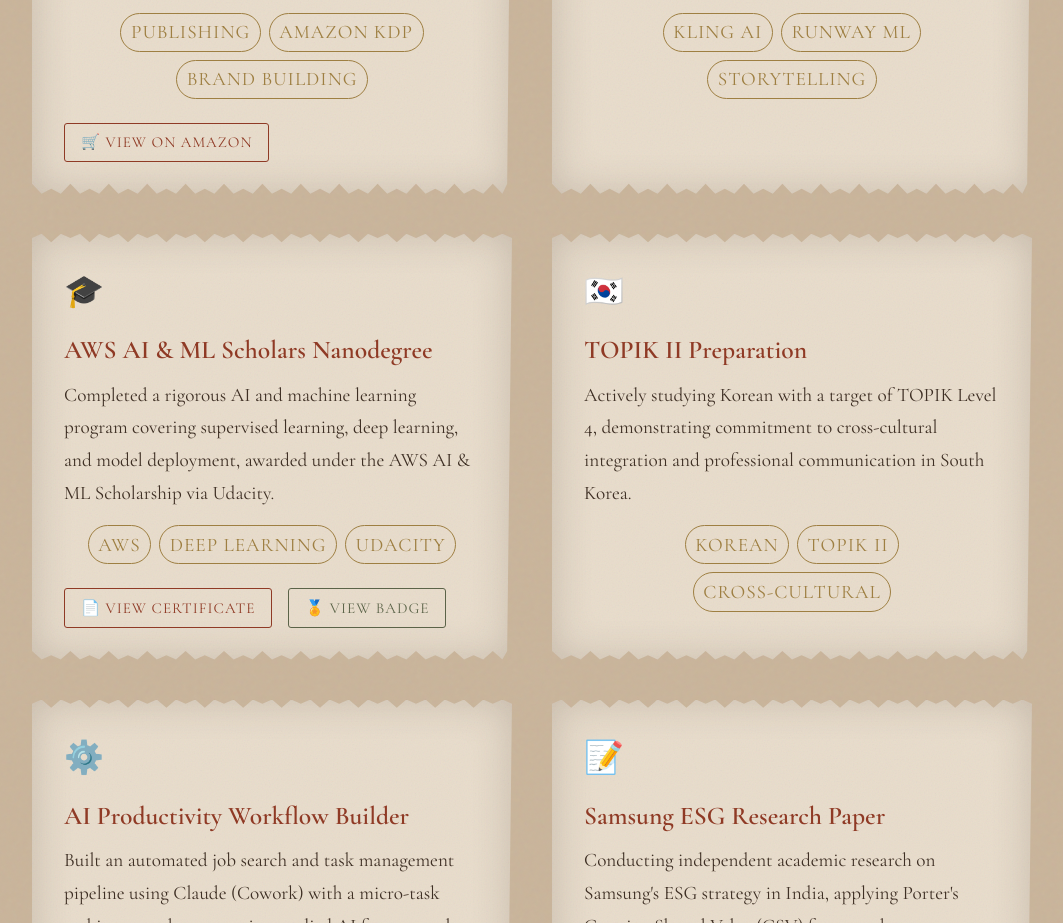
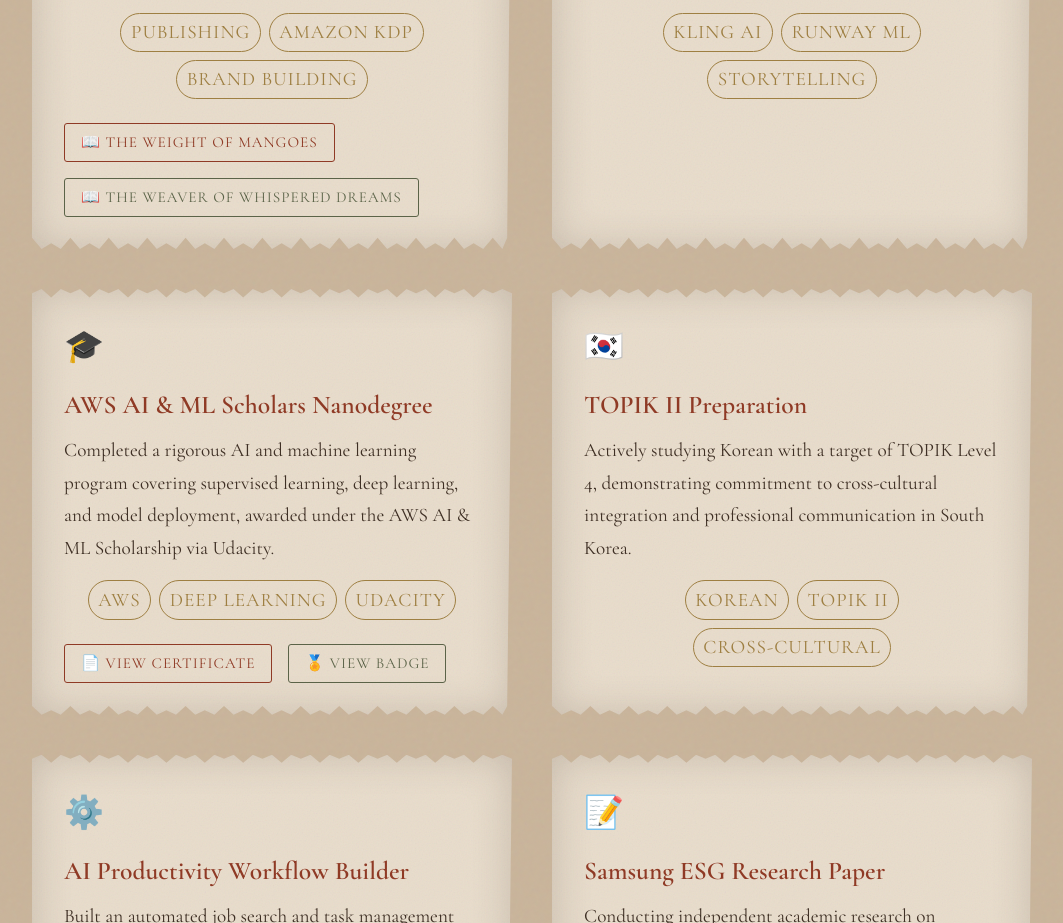
Before and after one commit to payaljarviya/payaljarviya.github.io, a plain HTML site: page index.html in a window 1280 px wide. Shown: the part 6976-7899 px from the top of the page, without its empty margins (108-1171 px from the left). Drawn offline with nearby package versions, Linux system fonts and the light colour scheme; a web font is replaced by a local one.

Commit message:
Update Nochus card with specific Amazon book links

```diff
--- a/index.html
+++ b/index.html
@@ -1521,7 +1521,9 @@
                     <span class="tag">Brand Building</span>
                 </div>
                 <div style="margin-top: 1.5rem; display: flex; gap: 1rem; flex-wrap: wrap;">
-                    <a href="#" target="_blank" style="display: inline-block; padding: 0.4rem 1rem; border: 1px solid var(--accent-terra); color: var(--accent-terra); text-decoration: none; border-radius: 3px; font-family: var(--font-serif); font-size: 0.95rem; letter-spacing: 1px; text-transform: uppercase; transition: all 0.3s ease;" onmouseover="this.style.backgroundColor='var(--accent-terra)'; this.style.color='#eadecd'" onmouseout="this.style.backgroundColor='transparent'; this.style.color='var(--accent-terra)'">🛒 View on Amazon</a>
+                    <a href="https://www.amazon.com/Weight-Mangoes-Payal-Jarviya-ebook/dp/B0GT1G21BF" target="_blank" style="display: inline-block; padding: 0.4rem 1rem; border: 1px solid var(--accent-terra); color: var(--accent-terra); text-decoration: none; border-radius: 3px; font-family: var(--font-serif); font-size: 0.95rem; letter-spacing: 1px; text-transform: uppercase; transition: all 0.3s ease;" onmouseover="this.style.backgroundColor='var(--accent-terra)'; this.style.color='#eadecd'" onmouseout="this.style.backgroundColor='transparent'; this.style.color='var(--accent-terra)'" title="The Weight of Mangoes on Amazon">📖 The Weight of Mangoes</a>
+
+                    <a href="https://www.amazon.in/dp/B0GS1L2KWH" target="_blank" style="display: inline-block; padding: 0.4rem 1rem; border: 1px solid var(--accent-olive); color: var(--accent-olive); text-decoration: none; border-radius: 3px; font-family: var(--font-serif); font-size: 0.95rem; letter-spacing: 1px; text-transform: uppercase; transition: all 0.3s ease;" onmouseover="this.style.backgroundColor='var(--accent-olive)'; this.style.color='#eadecd'" onmouseout="this.style.backgroundColor='transparent'; this.style.color='var(--accent-olive)'" title="The Weaver of Whispered Dreams on Amazon">📖 The Weaver of Whispered Dreams</a>
                 </div>
             </div>
 
```
